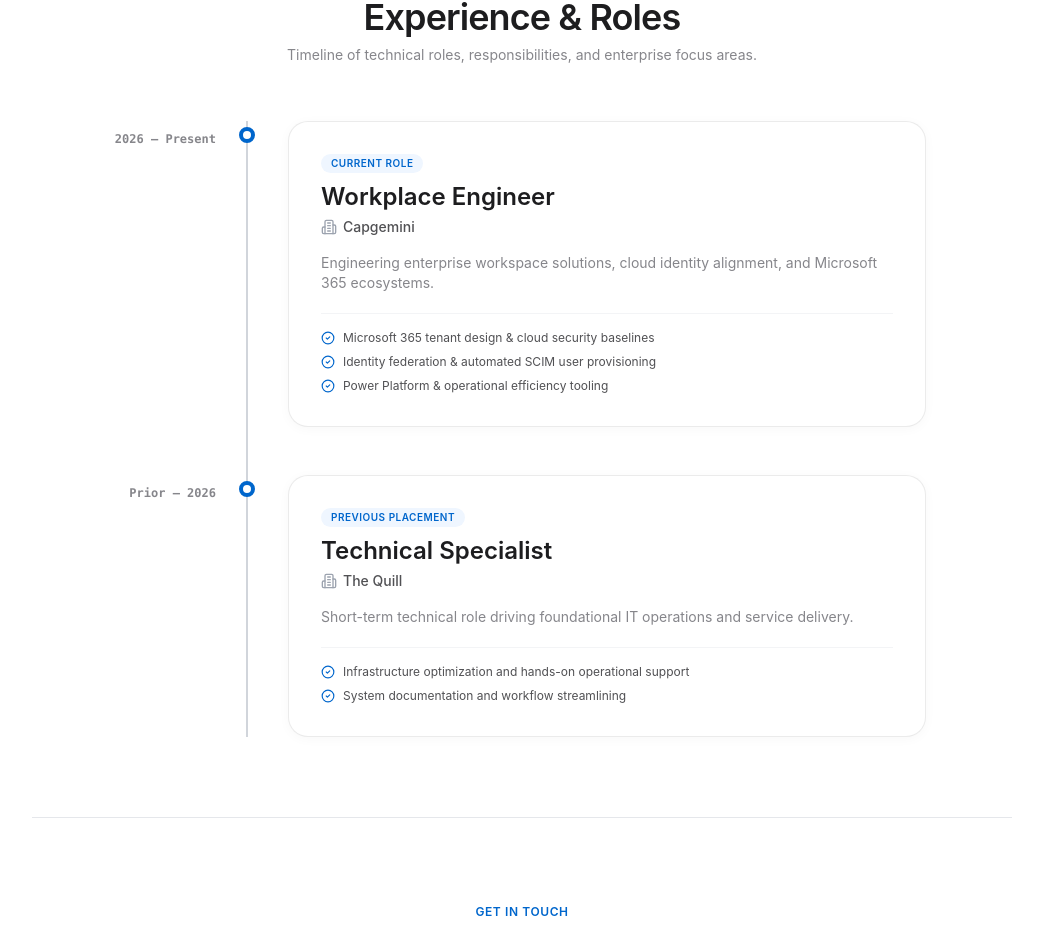
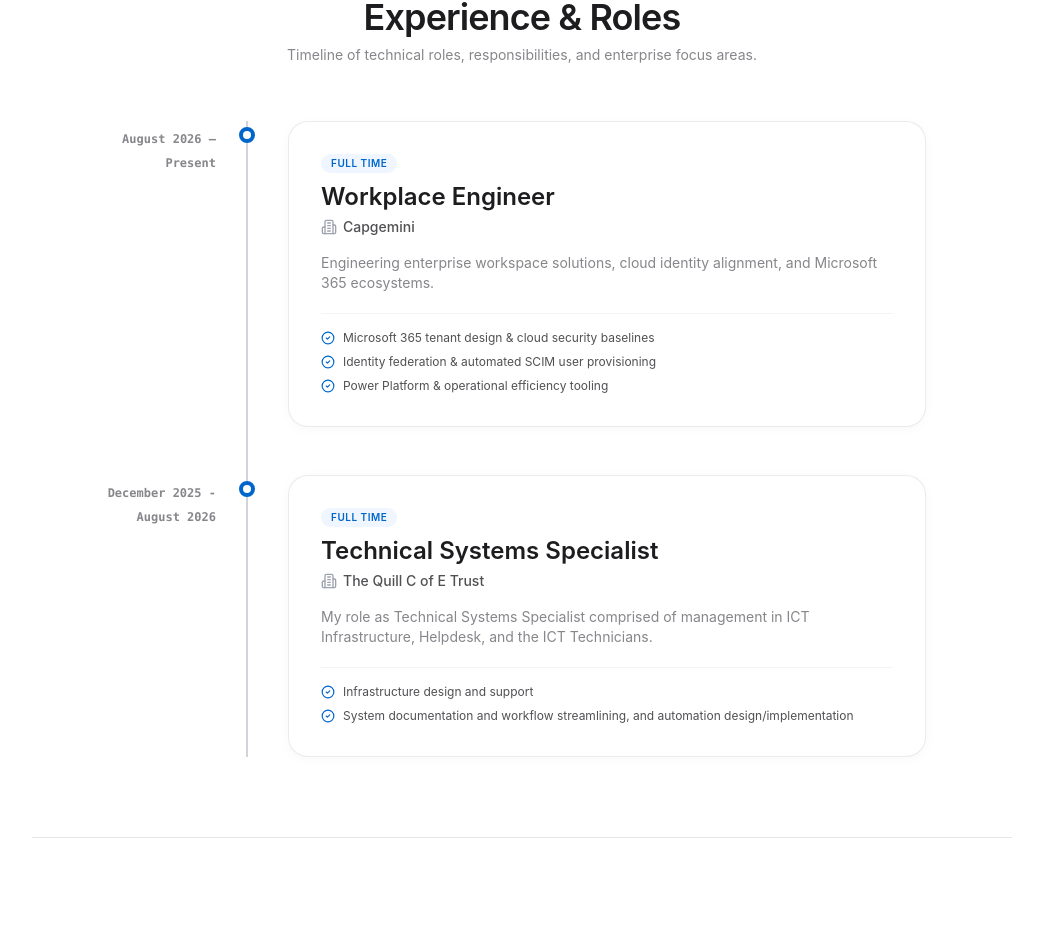
Before and after one commit to zakfarnworth23/zfarnworthdotcom26, a React (Vite) app: page / in a window 1280 px wide. Shown: the part 1151-2076 px from the top of the page, without its empty margins (118-1161 px from the left). Built offline with nearby package versions, Linux system fonts and the light colour scheme.

Commit message:
Revise work experience and update portrait image
Updated work experience details including roles, periods, and statuses. Changed image source for the portrait.

```diff
--- a/src/App.jsx
+++ b/src/App.jsx
@@ -52,8 +52,8 @@ export default function App() {
     {
       role: "Workplace Engineer",
       company: "Capgemini",
-      period: "2026 — Present",
-      status: "Current Role",
+      period: "August 2026 — Present",
+      status: "Full Time",
       description:
         "Engineering enterprise workspace solutions, cloud identity alignment, and Microsoft 365 ecosystems.",
       highlights: [
@@ -63,15 +63,15 @@ export default function App() {
       ],
     },
     {
-      role: "Technical Specialist",
-      company: "The Quill",
-      period: "Prior — 2026",
-      status: "Previous Placement",
+      role: "Technical Systems Specialist",
+      company: "The Quill C of E Trust",
+      period: "December 2025 - August 2026",
+      status: "Full Time",
       description:
-        "Short-term technical role driving foundational IT operations and service delivery.",
+        "My role as Technical Systems Specialist comprised of management in ICT Infrastructure, Helpdesk, and the ICT Technicians.",
       highlights: [
-        "Infrastructure optimization and hands-on operational support",
-        "System documentation and workflow streamlining",
+        "Infrastructure design and support",
+        "System documentation and workflow streamlining, and automation design/implementation",
       ],
     },
   ];
@@ -506,7 +506,7 @@ export default function App() {
                     <div className="md:col-span-6 flex justify-center md:justify-end items-end">
                       <div className="w-full max-w-[260px] sm:max-w-[300px] md:max-w-[320px] h-[220px] sm:h-[280px] md:h-[300px] flex items-end justify-center overflow-hidden">
                         <img
-                          src="https://downloads.farnworth.org.uk/images/Zak_F.png"
+                          src="https://downloads.farnworth.org.uk/images/IMG_9871.png"
                           alt="Zak Farnworth Portrait"
                           className="block w-auto h-full max-h-[300px] object-contain object-bottom mix-blend-multiply"
                         />
```
